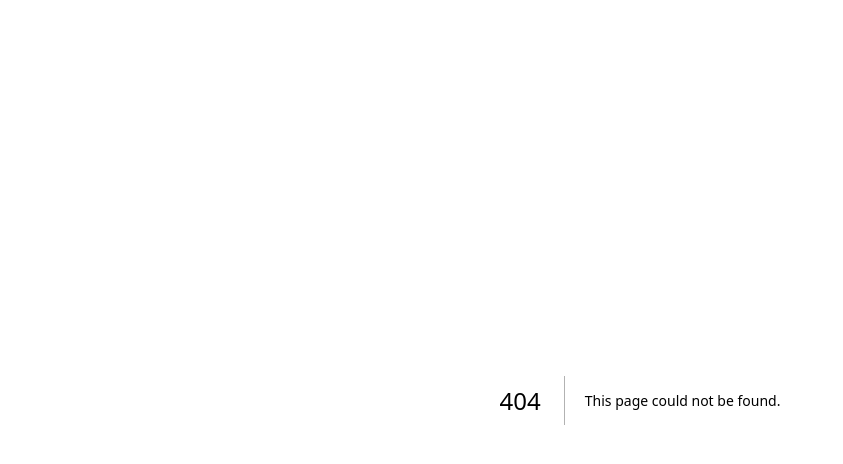
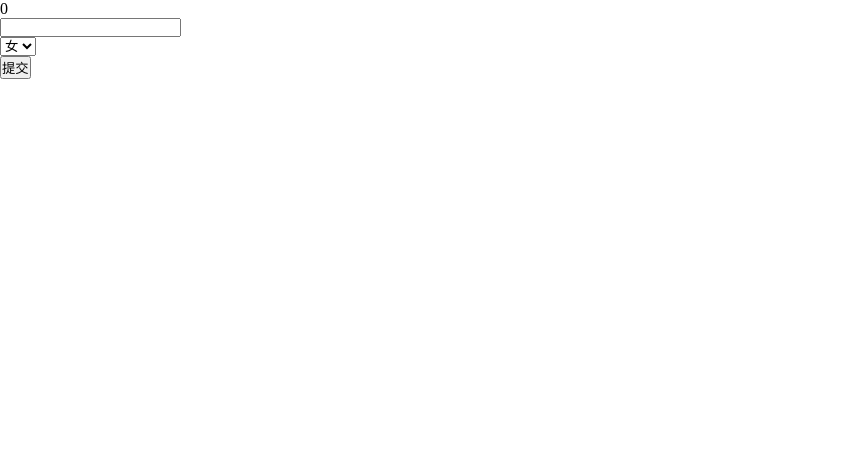
Before and after one commit to cjg1122/react-demo, a Next.js app: page /useActionState in a window 1280 px wide. Before the commit this address had no page. Shown: the top 464 px of the page, without its empty margins (0-843 px from the left). Built offline with nearby package versions, Linux system fonts and the light colour scheme.

Commit message:
add useActionState demo

```diff
--- a/src/app/page.tsx
+++ b/src/app/page.tsx
@@ -8,6 +8,10 @@ const navs = [
   {
     src: "/useDeferredValue",
     name: "useDeferredValue",
+  },
+  {
+    src: "/useActionState",
+    name: "useActionState",
   },
 ];
 
--- /dev/null
+++ b/src/app/useActionState/action.ts
@@ -0,0 +1,5 @@
+"use server";
+export async function increment(previousState: number, formData: FormData) {
+  console.log(previousState, formData.get("name"), formData.get("gender"));
+  return previousState + 1;
+}
--- /dev/null
+++ b/src/app/useActionState/page.tsx
@@ -0,0 +1,35 @@
+"use client";
+
+import { useActionState, useState } from "react";
+import { increment } from "./action";
+
+export default function Page() {
+  const [state, formAction] = useActionState(increment, 0);
+  const [name, serName] = useState("");
+  const [gender, setGender] = useState("女");
+  return (
+    <form action={formAction}>
+      {state}
+      <p>
+        <input
+          type="text"
+          name="name"
+          value={name}
+          onChange={(e) => serName(e.target.value)}
+        />
+      </p>
+      <p>
+        <select
+          name="gender"
+          value={gender}
+          onChange={(e) => setGender(e.target.value)}
+        >
+          <option value="男">男</option>
+          <option value="女">女</option>
+        </select>
+      </p>
+
+      <button>提交</button>
+    </form>
+  );
+}
--- a/src/app/useDeferredValue/SlowList.tsx
+++ b/src/app/useDeferredValue/SlowList.tsx
@@ -10,9 +10,6 @@ function SlowItem({ text }: { text: string }) {
 }
 
 const SlowList = function SlowList({ text }: { text: string }) {
-  // 仅打印一次。实际的减速是在 SlowItem 组件内部。
-  console.log("[ARTIFICIALLY SLOW] Rendering 250 <SlowItem />");
-
   let items = [];
   for (let i = 0; i < 200; i++) {
     items.push(<SlowItem key={i} text={text} />);
```
Also changed, not shown: 1 other file (tests, documents, lock files or other folders).
